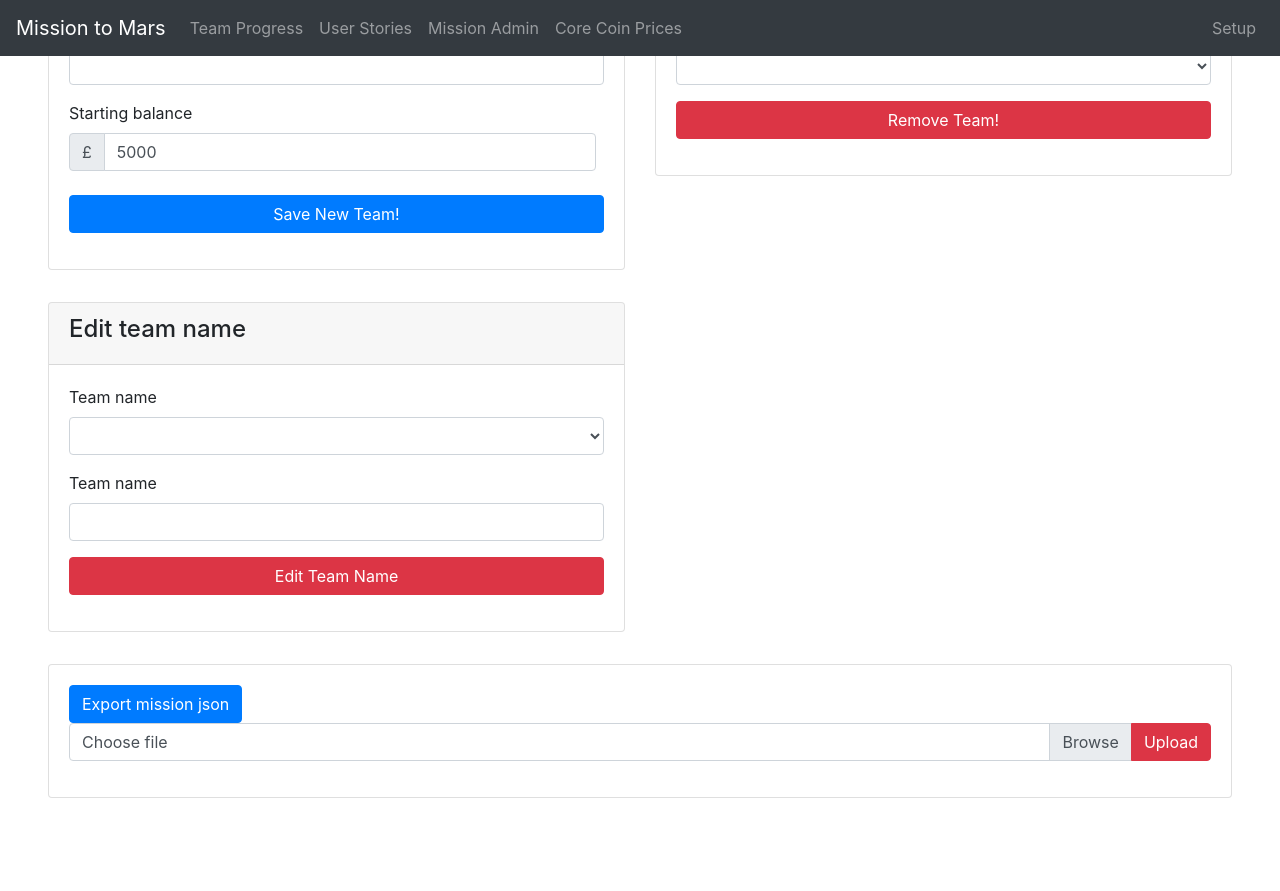
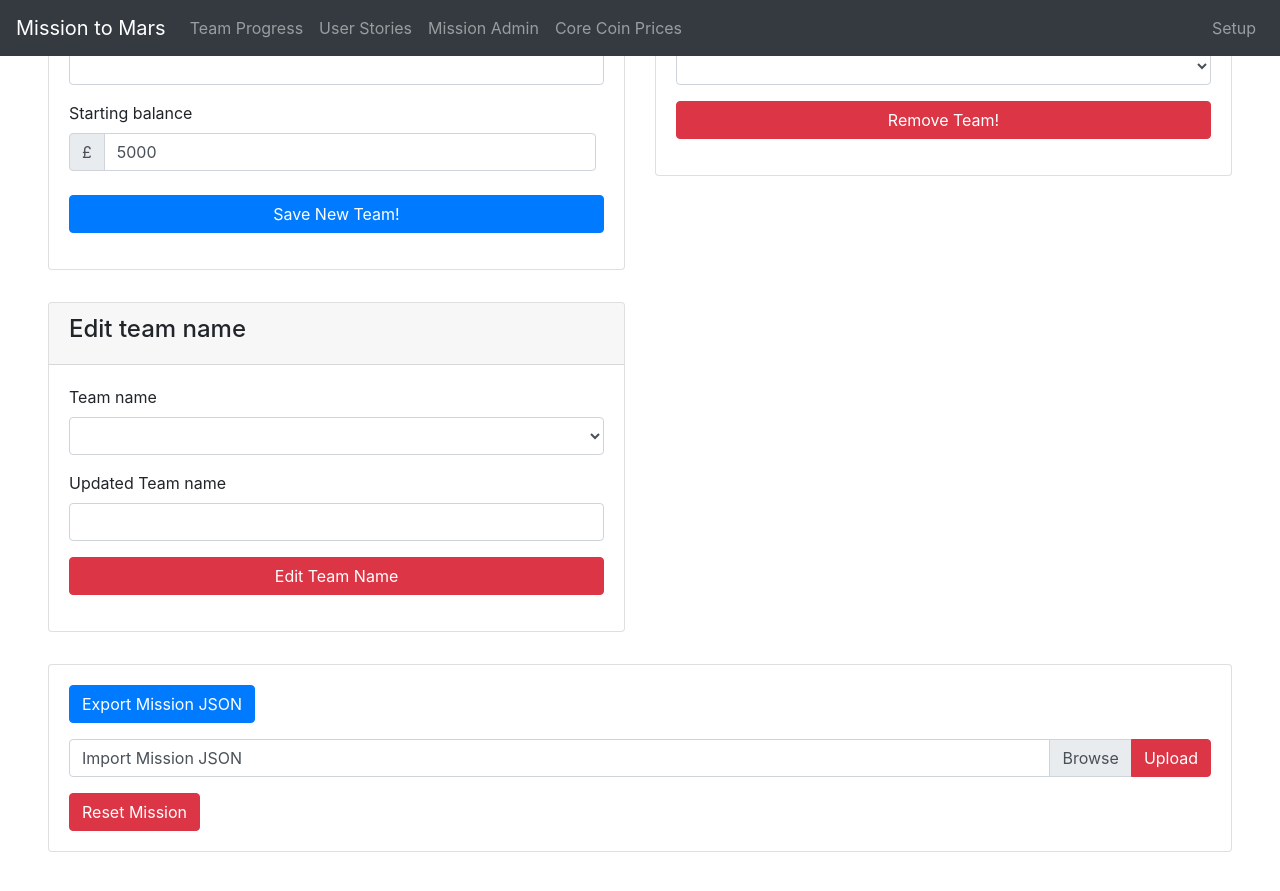
Before and after one commit to tonyedwardspz/mission-to-mars-dashboard, a Jekyll site: the page built from setup.html, in a window 1280 px wide and 900 px high, scrolled down 808 px. Shown: the top 891 px of the window. Built offline with Jekyll 4.4.1, drawn with Linux system fonts in a browser that asks for light colours; nearby versions of some CDN libraries; library files that are not in the unit come from our copies; before the commit the page ends 1654 px from its top, so only the background shows below that.

Commit message:
Adds reset dashboard button

```diff
--- a/assets/js/app.js
+++ b/assets/js/app.js
@@ -373,6 +373,18 @@ function setFormEventListeners() {
             e.preventDefault();
             console.log('Importing JSON now');
             importJson(e);
+        });
+
+        $('#resetDashboard').on('click', function(e) {
+            e.preventDefault();
+            console.log('Are you sure you want to reset all data?');
+            $('#deleteDatanModal').modal('show');
+
+        });
+
+        $('#resetDataConfirmed').on('click', function(e) {
+            console.log('Resetting data');
+            resetData();
         });
     }
 
--- a/setup.html
+++ b/setup.html
@@ -115,7 +115,7 @@ layout: page
                         </select>
                     </div>
                     <div class="form-group">
-                        <label for="teamName">Team name</label>
+                        <label for="teamName">Updated Team name</label>
                         <input type="text" id="updatedTeamName" name="updatedTeamName" class="form-control" />
                     </div>
                     <div class="form-group">
@@ -130,12 +130,12 @@ layout: page
     <div class="col-md-12">
         <div class="card card-info">
             <div class="card-body">
-                <a id="downloadAnchorElem" class="btn btn-primary">Export mission json</a>
+                <p><a id="downloadAnchorElem" class="btn btn-primary">Export Mission JSON</a></p>
 
                 <form id="jsonUploadForm">
                     <div class="input-group mb-3">
                         <div class="custom-file">
-                            <label class="custom-file-label" for="inputGroupFile02" aria-describedby="inputGroupFileAddon02">Choose file</label>
+                            <label class="custom-file-label" for="inputGroupFile02" aria-describedby="inputGroupFileAddon02">Import Mission JSON</label>
                             <input type="file" class="custom-file-input" id="jsonImportSelect" style="cursor:pointer;" />
                         </div>
                         <div class="input-group-append">
@@ -143,7 +143,29 @@ layout: page
                         </div>
                     </div>
                 </form>
+
+                <input type="submit" class="btn btn-danger" value="Reset Mission" id="resetDashboard" />
             </div>
         </div>
     </div>
 </div>
+
+<div class="modal fade" id="deleteDatanModal" tabindex="-1" role="dialog" aria-labelledby="exampleModalCenterTitle" aria-hidden="true">
+    <div class="modal-dialog modal-dialog-centered" role="document">
+      <div class="modal-content">
+        <div class="modal-header">
+          <h5 class="modal-title" id="exampleModalLongTitle">No mission in progress</h5>
+          <button type="button" class="close" data-dismiss="modal" aria-label="Close">
+            <span aria-hidden="true">&times;</span>
+          </button>
+        </div>
+        <div class="modal-body">
+          <p>This will delete all data for the current mission. Are you sure you want to proceed</p>
+        </div>
+        <div class="modal-footer">
+          <button type="button" class="btn btn-secondary" data-dismiss="modal">Cancel</button>
+          <button class="btn btn-danger" id="resetDataConfirmed" >Reset Dashboard</a>
+        </div>
+      </div>
+    </div>
+  </div>
```
